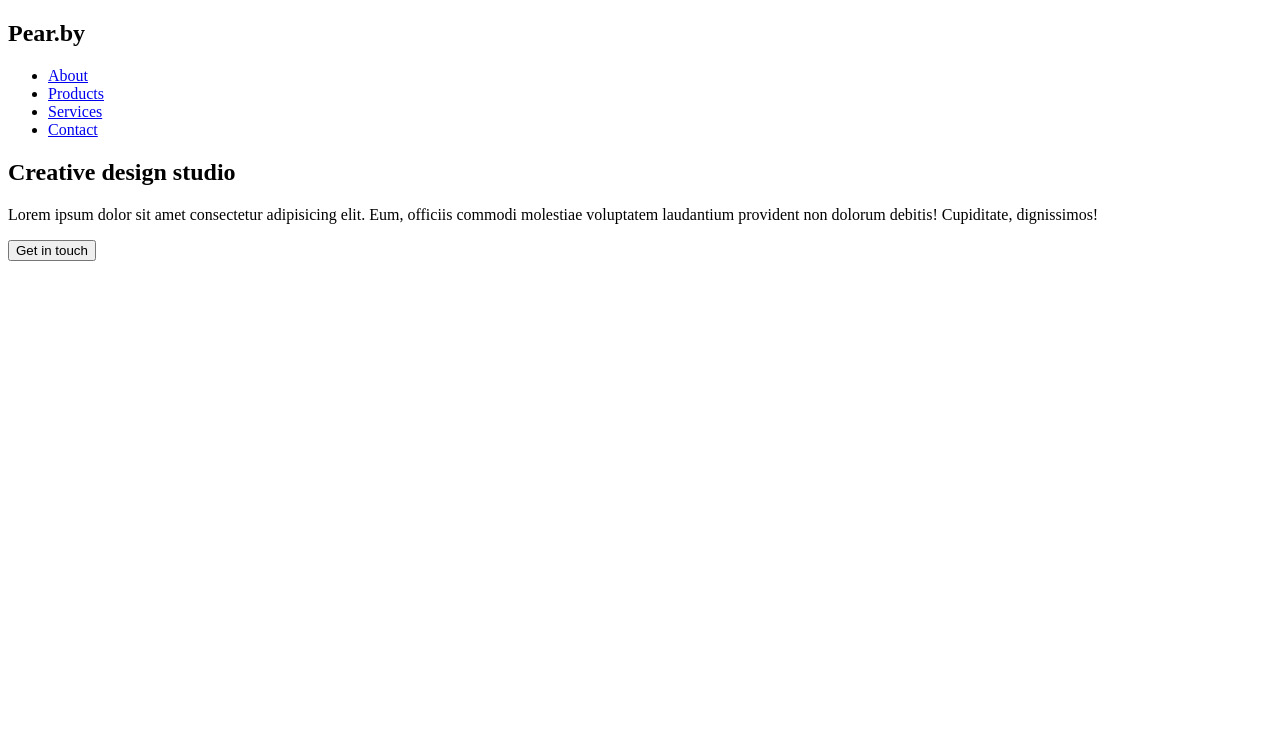
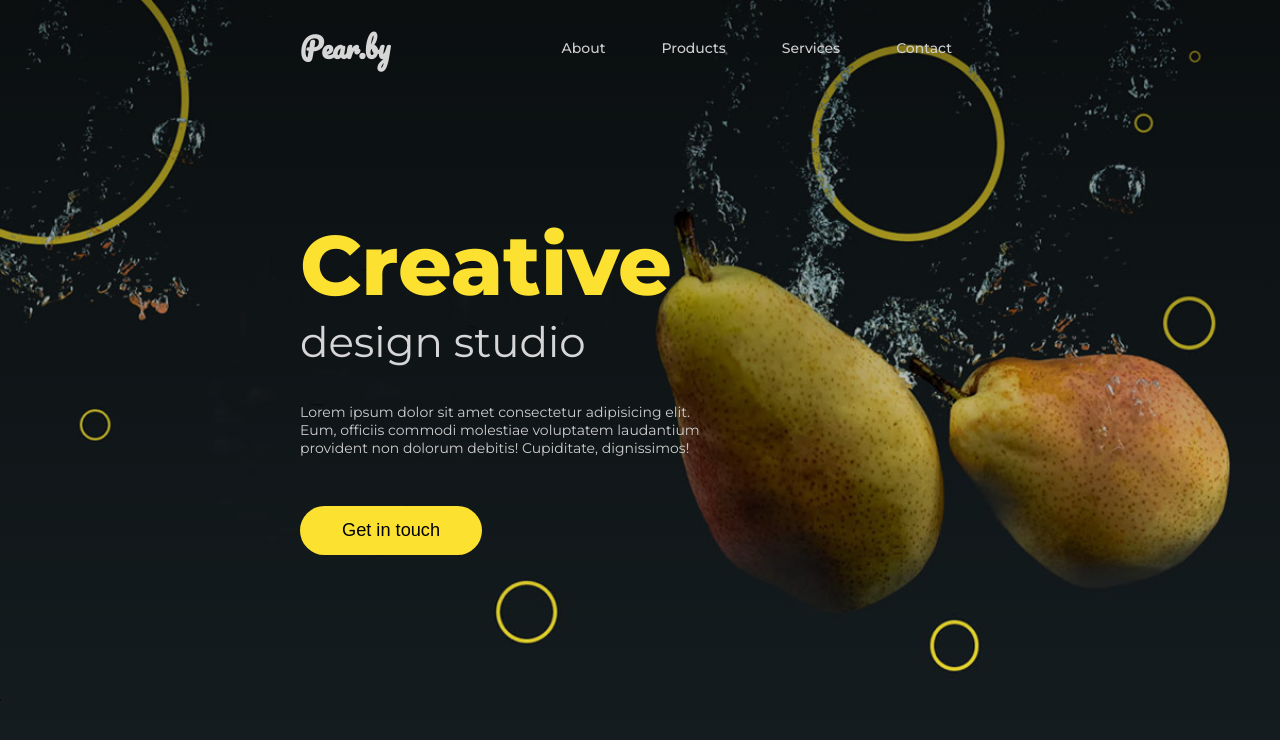
Before and after one commit to nickmwangemi/responsive-landing-page, a website built with Parcel: page src/index.html in a window 1280 px wide. Built offline with nearby package versions, Linux system fonts and the light colour scheme.

Commit message:
Add styling

```diff
--- a/src/index.html
+++ b/src/index.html
@@ -5,6 +5,8 @@
     <meta charset="UTF-8">
     <meta name="viewport" content="width=device-width, initial-scale=1.0">
     <title>Responsive Landing Page</title>
+    <link rel="preconnect" href="https://fonts.gstatic.com">
+    <link href="https://fonts.googleapis.com/css2?family=Montserrat:wght@400;500;800&family=Pacifico&display=swap" rel="stylesheet">
     <link rel="stylesheet" href="style.scss">
 <body>
 <div class="page-wrapper">
--- a/src/style.scss
+++ b/src/style.scss
@@ -0,0 +1,120 @@
+$white: rgb(214, 214, 214);
+$black: rgb(14, 13, 13);
+$grey: rgb(207, 206, 206);
+$yellow: #fce131;
+$background: #151d20;
+
+html {
+	font-size: 14px;
+	height: 100%;
+}
+
+body {
+	padding: 0;
+	margin: 0;
+	height: 100%;
+	font-family: 'Montserrat', sans-serif;
+}
+
+.page-wrapper {
+	height: 100%;
+	background-color: $background;
+	background-image: linear-gradient(0deg, rgba(#000, 0), rgba(#000, 0.5)),
+		url(img/pears.jpg);
+	background-repeat: no-repeat;
+	background-size: contain;
+
+	header {
+		padding: 0;
+		nav {
+			display: flex;
+			justify-content: space-between;
+			h1 {
+				font-family: 'Pacifico', cursive;
+				color: $white;
+				font-size: 2rem;
+			}
+
+			ul {
+				list-style-type: none;
+				display: flex;
+				align-items: center;
+
+				li {
+					padding: 0 2rem;
+
+					a {
+						font-weight: 500;
+						color: $grey;
+						text-decoration: none;
+					}
+				}
+			}
+		}
+	}
+
+	section.hero {
+		padding-top: 6rem;
+
+		h2 {
+			font-size: 3rem;
+			color: $white;
+			font-weight: 400;
+
+			span {
+				font-size: 6rem;
+				display: block;
+				color: $yellow;
+				font-weight: 800;
+			}
+		}
+
+		p {
+			max-width: 400px;
+			color: $grey;
+		}
+
+		button {
+			background-color: $yellow;
+			padding: 1rem 3rem;
+			border-radius: 2rem;
+			font-size: 1.3rem;
+			border: 0;
+			margin-top: 2.5rem;
+		}
+	}
+}
+
+.container {
+	width: auto;
+	margin: 0 300px;
+}
+
+@media screen and (max-width: 1260px) {
+	.container {
+		margin: 0 200px;
+	}
+}
+
+@media screen and (max-width: 960px) {
+	.html {
+		font-size: 12px;
+	}
+}
+
+@media screen and (max-width: 760px) {
+	.container {
+		width: 100%;
+		margin: 0;
+	}
+
+	.page-wrapper {
+		header {
+			padding: 2rem;
+		}
+
+		section.hero {
+			padding: 0 2rem;
+		}
+	}
+}
```
